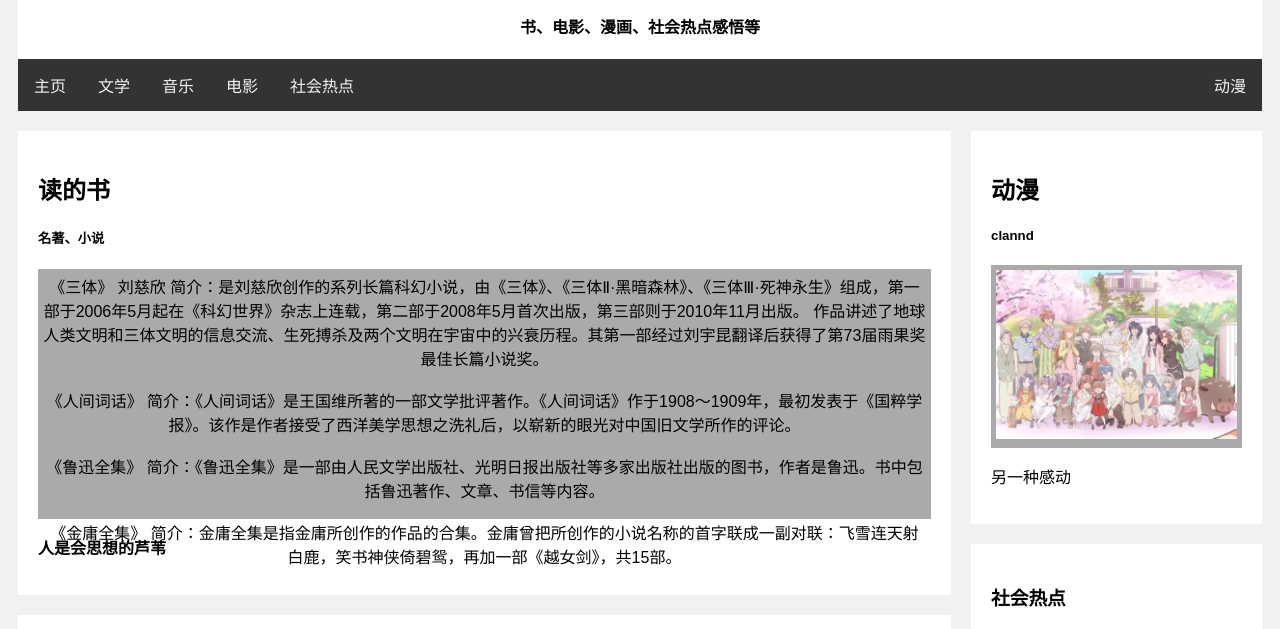
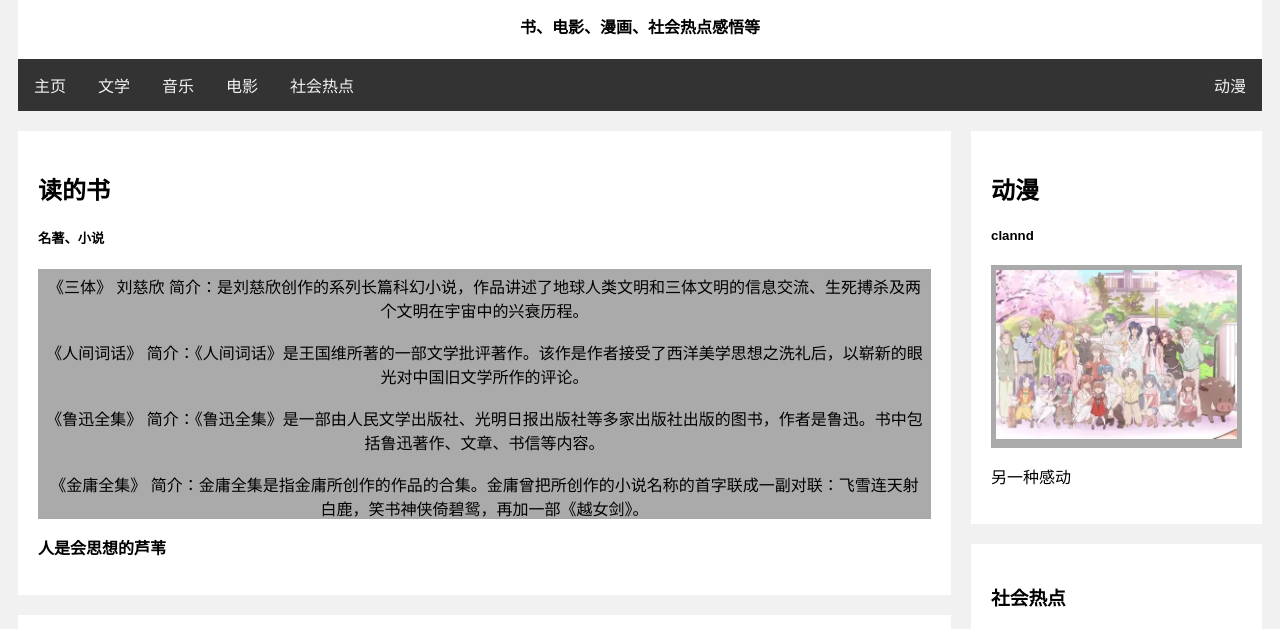
Before and after one commit to WakeUp-PurpleFish/ziyu, a plain HTML site: page book.html in a window 1280 px wide. Shown: the part 148-777 px from the top of the page. Drawn offline with Linux system fonts and the light colour scheme; a script that the page names is missing.

Commit message:
Update book.html

```diff
--- a/book.html
+++ b/book.html
@@ -138,11 +138,10 @@ body {
       <h2>读的书</h2>
       <h5>名著、小说</h5>
       <div class="fakeimg" style="text-align: center">
-        <div>《三体》 刘慈欣 简介：是刘慈欣创作的系列长篇科幻小说，由《三体》、《三体Ⅱ·黑暗森林》、《三体Ⅲ·死神永生》组成，第一部于2006年5月起在《科幻世界》杂志上连载，第二部于2008年5月首次出版，第三部则于2010年11月出版。
-          作品讲述了地球人类文明和三体文明的信息交流、生死搏杀及两个文明在宇宙中的兴衰历程。其第一部经过刘宇昆翻译后获得了第73届雨果奖最佳长篇小说奖。 </div><br>
-        <div>《人间词话》 简介：《人间词话》是王国维所著的一部文学批评著作。《人间词话》作于1908～1909年，最初发表于《国粹学报》。该作是作者接受了西洋美学思想之洗礼后，以崭新的眼光对中国旧文学所作的评论。       </div><br>
+        <div>《三体》 刘慈欣 简介：是刘慈欣创作的系列长篇科幻小说，作品讲述了地球人类文明和三体文明的信息交流、生死搏杀及两个文明在宇宙中的兴衰历程。 </div><br>
+        <div>《人间词话》 简介：《人间词话》是王国维所著的一部文学批评著作。该作是作者接受了西洋美学思想之洗礼后，以崭新的眼光对中国旧文学所作的评论。 </div><br>
         <div>《鲁迅全集》 简介：《鲁迅全集》是一部由人民文学出版社、光明日报出版社等多家出版社出版的图书，作者是鲁迅。书中包括鲁迅著作、文章、书信等内容。 </div><br>
-        <div>《金庸全集》 简介：金庸全集是指金庸所创作的作品的合集。金庸曾把所创作的小说名称的首字联成一副对联：飞雪连天射白鹿，笑书神侠倚碧鸳，再加一部《越女剑》，共15部。      </div>
+        <div>《金庸全集》 简介：金庸全集是指金庸所创作的作品的合集。金庸曾把所创作的小说名称的首字联成一副对联：飞雪连天射白鹿，笑书神侠倚碧鸳，再加一部《越女剑》。</div>
         </div>
       <p><strong>人是会思想的芦苇</strong></p>
 
```
